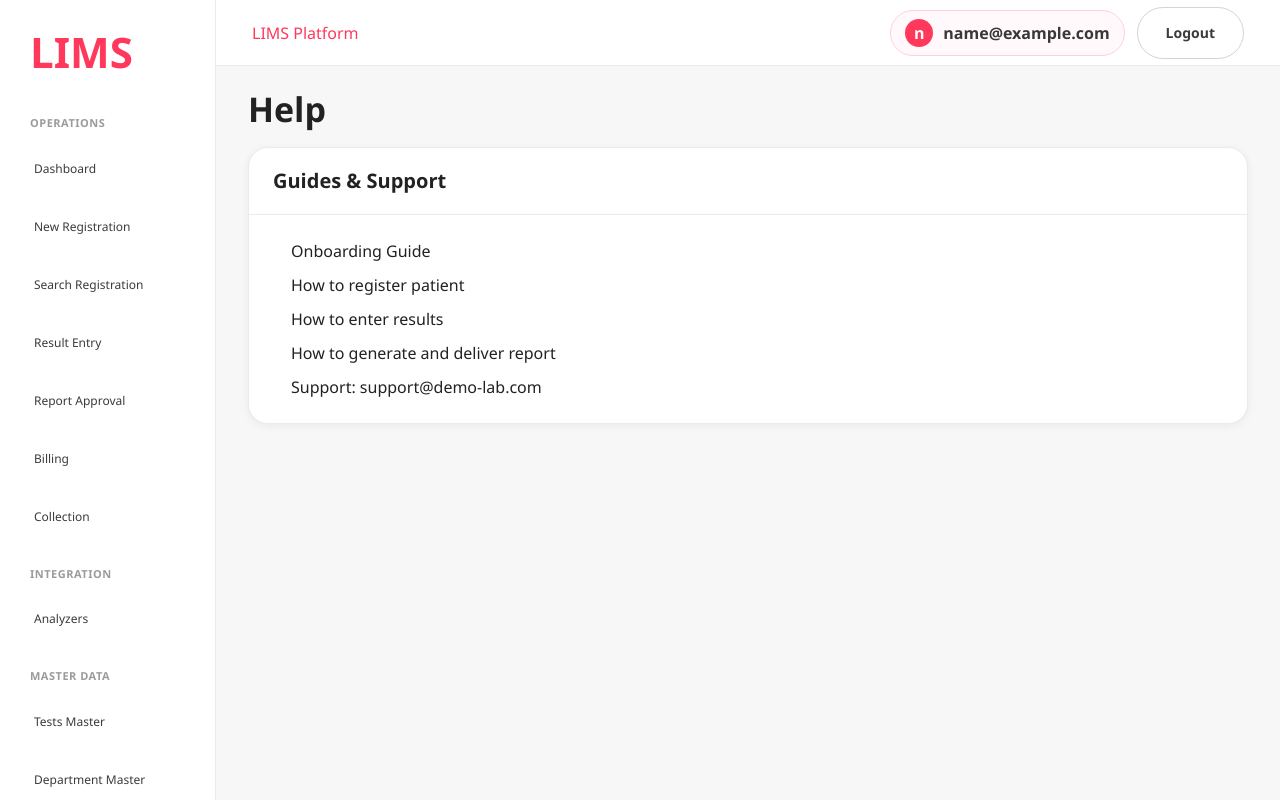
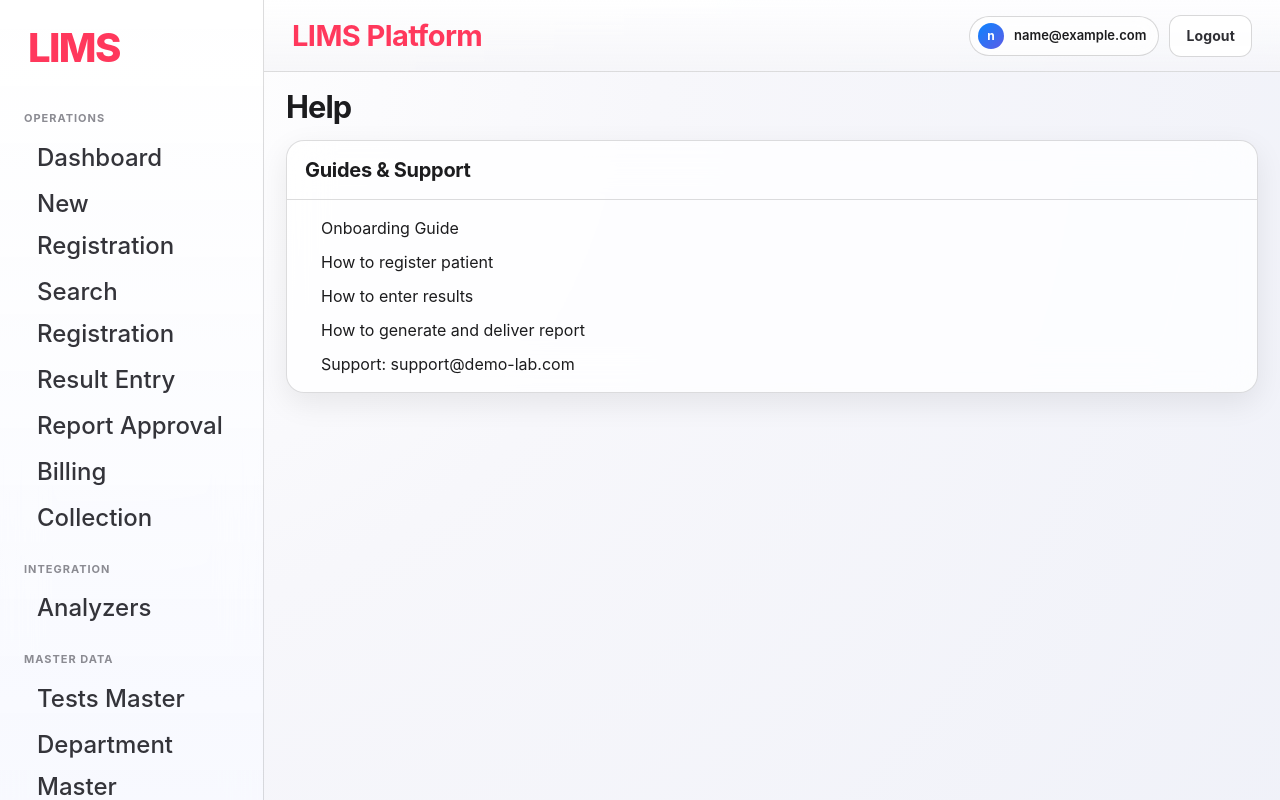
Before and after one commit to zestivalife/lims, a Next.js app in the folder frontend/: page /help in a window 1280 px wide. Shown: the top 800 px of the page. Built offline with nearby package versions, Linux system fonts and the light colour scheme; sample sign-in values are in the browser's storage.

Commit message:
Apply iOS-style global design system across LIMS

```diff
--- a/frontend/components/layout/Header.jsx
+++ b/frontend/components/layout/Header.jsx
@@ -6,37 +6,14 @@ export default function Header() {
   const user = getUser();
   return (
     <header className="header">
-      <div>{user?.tenantId ? 'Laboratory Information Management System' : 'LIMS Platform'}</div>
-      <div style={{ display: 'flex', alignItems: 'center', gap: 12 }}>
+      <div className="header-title">{user?.tenantId ? 'Laboratory Information Management System' : 'LIMS Platform'}</div>
+      <div className="header-user-wrap">
         {user ? (
-          <div
-            style={{
-              display: 'flex',
-              alignItems: 'center',
-              gap: 10,
-              border: '1px solid #ffd0da',
-              borderRadius: 999,
-              padding: '8px 14px',
-              color: '#383838',
-              background: '#fff9fb'
-            }}
-          >
-            <div
-              style={{
-                width: 28,
-                height: 28,
-                borderRadius: '50%',
-                background: '#ff385c',
-                color: '#fff',
-                display: 'grid',
-                placeItems: 'center',
-                fontWeight: 700,
-                textTransform: 'lowercase'
-              }}
-            >
+          <div className="header-user-chip">
+            <div className="header-user-avatar">
               {(user.email?.[0] || 'u').toLowerCase()}
             </div>
-            <span style={{ fontWeight: 600 }}>{user.email}</span>
+            <span className="header-user-email">{user.email}</span>
           </div>
         ) : null}
         {user ? (
--- a/frontend/components/layout/Sidebar.jsx
+++ b/frontend/components/layout/Sidebar.jsx
@@ -48,7 +48,7 @@ export default function Sidebar({ role = 'ADMIN' }) {
 
   return (
     <aside className="sidebar">
-      <div style={{ padding: '0 30px 12px', fontSize: 42, fontWeight: 800, color: '#ff385c' }}>LIMS</div>
+      <div className="sidebar-logo">LIMS</div>
       {sections.map((section) => (
         <div key={section}>
           <div className="sidebar-section">{section}</div>
--- a/frontend/styles/globals.css
+++ b/frontend/styles/globals.css
@@ -3,19 +3,22 @@
 @tailwind utilities;
 
 :root {
-  --color-primary: #ff385c;
-  --color-primary-dark: #e31c5f;
-  --color-dark: #222222;
-  --color-accent: #ffd8e1;
-  --color-bg: #f7f7f7;
-  --color-surface: #ffffff;
-  --color-text: #222222;
-  --color-muted: #6a6a6a;
-  --color-border: #ebebeb;
-  --color-success: #008a05;
-  --color-warning: #ffb400;
-  --color-error: #d93025;
-  --gradient-header: linear-gradient(90deg, #ffffff 0%, #ffffff 100%);
+  --color-primary: #0a84ff;
+  --color-primary-dark: #0066cc;
+  --color-dark: #1c1c1e;
+  --color-accent: #64d2ff;
+  --color-bg: #f2f2f7;
+  --color-surface: rgba(255, 255, 255, 0.78);
+  --color-surface-strong: #ffffff;
+  --color-text: #1c1c1e;
+  --color-muted: #6e6e73;
+  --color-border: rgba(60, 60, 67, 0.18);
+  --color-success: #30d158;
+  --color-warning: #ff9f0a;
+  --color-error: #ff453a;
+  --gradient-header: linear-gradient(180deg, rgba(255, 255, 255, 0.9) 0%, rgba(245, 245, 248, 0.82) 100%);
+  --glass-shadow: 0 10px 30px rgba(0, 0, 0, 0.08);
+  --glass-blur: blur(22px) saturate(170%);
 }
 
 * {
@@ -26,9 +29,12 @@ html,
 body {
   margin: 0;
   padding: 0;
-  font-family: 'Segoe UI', system-ui, -apple-system, sans-serif;
-  background: var(--color-bg);
+  font-family: 'SF Pro Text', 'SF Pro Display', -apple-system, BlinkMacSystemFont, 'Segoe UI', sans-serif;
+  background: radial-gradient(circle at 8% 5%, #ffffff 0, #f7f7fb 34%, #eef0f8 100%);
   color: var(--color-text);
+  text-rendering: optimizeLegibility;
+  -webkit-font-smoothing: antialiased;
+  -moz-osx-font-smoothing: grayscale;
 }
 
 a {
@@ -38,7 +44,7 @@ a {
 .app-shell {
   min-height: 100vh;
   display: grid;
-  grid-template-columns: 216px 1fr;
+  grid-template-columns: 264px minmax(0, 1fr);
 }
 
 .app-shell > section {
@@ -46,84 +52,143 @@ a {
 }
 
 .sidebar {
-  background: #ffffff;
-  color: var(--color-text);
+  background: linear-gradient(180deg, rgba(255, 255, 255, 0.84) 0%, rgba(245, 247, 255, 0.92) 100%);
+  backdrop-filter: var(--glass-blur);
   min-height: 100vh;
-  padding: 20px 0;
+  padding: 18px 0 24px;
   position: sticky;
   top: 0;
   border-right: 1px solid var(--color-border);
 }
 
+.sidebar-logo {
+  padding: 0 28px 14px;
+  font-size: 40px;
+  font-weight: 800;
+  letter-spacing: -0.04em;
+  color: #ff385c;
+}
+
 .sidebar-section {
   font-size: 11px;
   text-transform: uppercase;
-  color: #9b9b9b;
-  padding: 20px 30px 8px;
-  letter-spacing: 0.5px;
+  color: #8b8b92;
+  padding: 18px 24px 10px;
+  letter-spacing: 0.09em;
   font-weight: 700;
 }
 
 .sidebar a {
   display: block;
-  color: #3b3b3b;
+  color: #34343a;
   text-decoration: none;
-  height: 58px;
-  line-height: 58px;
-  padding: 0 30px;
-  border-left: 4px solid transparent;
-  border-radius: 0 999px 999px 0;
-  margin-right: 14px;
-  font-size: 12px;
+  min-height: 42px;
+  line-height: 42px;
+  padding: 0 22px;
+  border-left: 3px solid transparent;
+  border-radius: 14px;
+  margin: 0 12px 4px;
+  font-size: 15px;
   font-weight: 500;
+  transition: all 0.2s ease;
 }
 
 .sidebar a:hover {
-  background: #fff2f5;
+  background: rgba(10, 132, 255, 0.09);
+  color: #1f5ecf;
 }
 
 .sidebar a.active {
-  background: #ffe7ee;
+  background: rgba(10, 132, 255, 0.16);
   border-left-color: var(--color-primary);
-  color: var(--color-primary-dark);
+  color: #1f5ecf;
   font-weight: 700;
 }
 
 .header {
-  height: 66px;
-  background: #ffffff;
-  color: var(--color-primary);
+  height: 72px;
+  background: var(--gradient-header);
+  backdrop-filter: var(--glass-blur);
+  color: var(--color-text);
   display: grid;
   grid-template-columns: 1fr auto;
   align-items: center;
-  gap: 12px;
-  padding: 0 36px;
+  gap: 16px;
+  padding: 0 28px;
   border-bottom: 1px solid var(--color-border);
+  position: sticky;
+  top: 0;
+  z-index: 30;
+}
+
+.header-title {
+  font-size: 35px;
+  font-weight: 700;
+  letter-spacing: -0.02em;
+  color: #ff385c;
+}
+
+.header-user-wrap {
+  display: flex;
+  align-items: center;
+  gap: 10px;
+}
+
+.header-user-chip {
+  display: inline-flex;
+  align-items: center;
+  gap: 10px;
+  border: 1px solid rgba(60, 60, 67, 0.2);
+  border-radius: 999px;
+  padding: 6px 12px 6px 8px;
+  background: rgba(255, 255, 255, 0.7);
+  backdrop-filter: blur(10px);
+}
+
+.header-user-avatar {
+  width: 26px;
+  height: 26px;
+  border-radius: 50%;
+  background: linear-gradient(135deg, #0a84ff, #5e5ce6);
+  color: #fff;
+  display: grid;
+  place-items: center;
+  font-weight: 700;
+  text-transform: lowercase;
+  font-size: 12px;
+}
+
+.header-user-email {
+  font-weight: 600;
+  font-size: 13px;
 }
 
 .page {
-  max-width: 1400px;
+  width: 100%;
+  max-width: 1680px;
   margin: 0 auto;
-  padding: 24px 32px;
+  padding: 18px 22px 28px;
 }
 
 .page-title {
-  font-size: 34px;
-  line-height: 1.15;
-  margin: 0 0 18px;
-  font-weight: 700;
+  font-size: clamp(30px, 2.4vw, 44px);
+  line-height: 1.1;
+  margin: 0 0 16px;
+  letter-spacing: -0.03em;
+  font-weight: 750;
 }
 
 .section-title {
-  font-size: 22px;
+  font-size: 24px;
   font-weight: 700;
   margin: 0;
+  letter-spacing: -0.02em;
 }
 
 .grid-12 {
   display: grid;
   grid-template-columns: repeat(12, minmax(0, 1fr));
-  gap: 24px;
+  gap: 16px;
 }
 
 .grid-12 > * {
@@ -161,76 +226,89 @@ a {
 .ms-card {
   background: var(--color-surface);
   border: 1px solid var(--color-border);
-  box-shadow: 0 2px 8px rgba(0, 0, 0, 0.06);
-  border-radius: 20px;
+  box-shadow: var(--glass-shadow);
+  backdrop-filter: var(--glass-blur);
+  border-radius: 18px;
   overflow: hidden;
 }
 
 .ms-card-header {
   border-bottom: 1px solid var(--color-border);
-  padding: 18px 24px;
+  padding: 14px 18px;
   font-size: 20px;
   font-weight: 700;
+  letter-spacing: -0.015em;
 }
 
 .ms-card-body {
-  padding: 24px;
+  padding: 16px;
 }
 
 .ms-label {
   display: block;
-  margin-bottom: 8px;
+  margin-bottom: 7px;
   font-size: 12px;
   font-weight: 700;
-  letter-spacing: 0.5px;
+  letter-spacing: 0.06em;
   text-transform: uppercase;
-  color: #6a6a6a;
+  color: #6f6f76;
 }
 
 .ms-input,
 .ms-select,
 .ms-textarea {
   width: 100%;
-  height: 52px;
+  height: 44px;
   border: 1px solid var(--color-border);
-  border-radius: 18px;
-  padding: 0 20px;
-  background: #fff;
+  border-radius: 13px;
+  padding: 0 14px;
+  background: rgba(255, 255, 255, 0.9);
   color: var(--color-text);
-  font-size: 14px;
+  font-size: 16px;
+  transition: border-color 0.2s ease, box-shadow 0.2s ease, background 0.2s ease;
 }
 
 .ms-select {
   appearance: none;
-  background-image: linear-gradient(45deg, transparent 50%, var(--color-muted) 50%),
-    linear-gradient(135deg, var(--color-muted) 50%, transparent 50%);
-  background-position: calc(100% - 20px) 23px, calc(100% - 14px) 23px;
+  background-image: linear-gradient(45deg, transparent 50%, #8f8f96 50%),
+    linear-gradient(135deg, #8f8f96 50%, transparent 50%);
+  background-position: calc(100% - 18px) 19px, calc(100% - 12px) 19px;
   background-size: 6px 6px, 6px 6px;
   background-repeat: no-repeat;
   padding-right: 32px;
 }
 
 .ms-textarea {
-  min-height: 140px;
-  padding: 14px 20px;
+  min-height: 100px;
+  height: auto;
+  padding: 10px 14px;
+  resize: vertical;
 }
 
 .ms-input:focus,
 .ms-select:focus,
 .ms-textarea:focus {
   outline: none;
-  border-color: var(--color-primary);
-  box-shadow: 0 0 0 1px var(--color-primary);
+  border-color: rgba(10, 132, 255, 0.7);
+  box-shadow: 0 0 0 4px rgba(10, 132, 255, 0.16);
+  background: #fff;
 }
 
 .ms-btn {
-  height: 52px;
-  border-radius: 999px;
+  min-height: 42px;
+  height: 42px;
+  border-radius: 12px;
   border: 1px solid transparent;
-  padding: 6px 28px;
+  padding: 6px 16px;
   font-size: 14px;
-  font-weight: 600;
+  font-weight: 700;
+  letter-spacing: 0.01em;
   cursor: pointer;
+  transition: transform 0.12s ease, filter 0.2s ease;
+}
+
+.ms-btn:active {
+  transform: scale(0.98);
 }
 
 .ms-btn-primary {
@@ -239,17 +317,17 @@ a {
 }
 
 .ms-btn-primary:hover {
-  filter: brightness(0.96);
+  filter: brightness(0.95);
 }
 
 .ms-btn-secondary {
-  background: #fff;
-  color: #3c3c3c;
-  border-color: #d4d4d4;
+  background: rgba(255, 255, 255, 0.9);
+  color: #2f2f34;
+  border-color: rgba(60, 60, 67, 0.2);
 }
 
 .ms-btn-danger {
-  background: var(--color-error);
+  background: linear-gradient(135deg, #ff6b61, var(--color-error));
   color: #fff;
 }
 
@@ -262,45 +340,47 @@ a {
   overflow-x: auto;
   max-width: 100%;
   border: 1px solid var(--color-border);
-  border-radius: 18px;
+  border-radius: 14px;
+  background: rgba(255, 255, 255, 0.78);
 }
 
 .ms-table {
   width: 100%;
   border-collapse: collapse;
   min-width: 700px;
-  table-layout: fixed;
+  table-layout: auto;
 }
 
 .ms-table th {
-  background: #fafafa;
-  color: #4a4a4a;
-  padding: 12px;
+  background: rgba(245, 245, 248, 0.82);
+  color: #4a4a50;
+  padding: 10px 12px;
   text-align: left;
   font-size: 12px;
   text-transform: uppercase;
-  letter-spacing: 0.5px;
-  min-width: 110px;
+  letter-spacing: 0.04em;
+  min-width: 100px;
+  border-bottom: 1px solid var(--color-border);
 }
 
 .ms-table td {
-  padding: 12px;
-  border-bottom: 1px solid var(--color-border);
+  padding: 11px 12px;
+  border-bottom: 1px solid rgba(60, 60, 67, 0.08);
   font-size: 14px;
   word-break: break-word;
   overflow-wrap: anywhere;
 }
 
 .ms-table tbody tr:nth-child(odd) {
-  background: #fff;
+  background: rgba(255, 255, 255, 0.8);
 }
 
 .ms-table tbody tr:nth-child(even) {
-  background: #fcfcfc;
+  background: rgba(249, 249, 251, 0.82);
 }
 
 .ms-table tbody tr:hover {
-  background: #fff2f5;
+  background: rgba(10, 132, 255, 0.09);
 }
 
 .ms-badge {
@@ -325,8 +405,9 @@ a {
 
 .kpi-value {
   font-size: 34px;
-  color: var(--color-primary-dark);
-  font-weight: 700;
+  color: #0076ff;
+  font-weight: 800;
+  letter-spacing: -0.03em;
 }
 
 .abnormal-row td:first-child {
@@ -350,7 +431,7 @@ a {
 
 .filter-grid {
   display: grid;
-  grid-template-columns: repeat(4, minmax(180px, 1fr));
+  grid-template-columns: repeat(4, minmax(160px, 1fr));
   gap: 12px;
   align-items: end;
 }
@@ -358,16 +439,16 @@ a {
 .ms-form-grid {
   display: grid;
   grid-template-columns: repeat(12, minmax(0, 1fr));
-  gap: 16px;
+  gap: 12px;
 }
 
 .ms-section {
   display: grid;
-  gap: 16px;
+  gap: 14px;
 }
 
 .compact-page {
-  height: calc(100vh - 120px);
+  height: calc(100vh - 96px);
   overflow: hidden;
 }
 
@@ -377,14 +458,14 @@ a {
 }
 
 .compact-card-body {
-  max-height: calc(100vh - 290px);
+  max-height: calc(100vh - 230px);
   overflow: auto;
 }
 
 .ms-actions {
   display: flex;
   justify-content: flex-end;
-  gap: 12px;
+  gap: 10px;
   flex-wrap: wrap;
 }
 
@@ -401,32 +482,33 @@ a {
   padding: 10px;
   border: 1px solid var(--color-border);
   border-radius: 12px;
+  background: rgba(255, 255, 255, 0.75);
 }
 
 .tabs-row {
   display: inline-grid;
   grid-auto-flow: column;
-  gap: 8px;
-  background: #fff7f9;
-  border: 1px solid #ffd5e1;
+  gap: 6px;
+  background: rgba(255, 255, 255, 0.8);
+  border: 1px solid var(--color-border);
   border-radius: 999px;
-  padding: 6px;
+  padding: 4px;
 }
 
 .tab-btn {
-  height: 38px;
+  height: 34px;
   border: 0;
   border-radius: 999px;
   background: transparent;
-  color: #6a6a6a;
+  color: #66666d;
   font-size: 13px;
   font-weight: 700;
-  padding: 0 18px;
+  padding: 0 16px;
   cursor: pointer;
 }
 
 .tab-btn.active {
-  background: linear-gradient(135deg, var(--color-primary), var(--color-primary-dark));
+  background: linear-gradient(135deg, #0a84ff, #5e5ce6);
   color: #fff;
 }
 
@@ -434,8 +516,8 @@ a {
   display: grid;
   grid-auto-flow: column;
   justify-content: start;
-  gap: 18px;
-  min-height: 52px;
+  gap: 14px;
+  min-height: 44px;
   align-items: center;
 }
 
@@ -450,13 +532,13 @@ a {
 .check-grid {
   display: grid;
   grid-template-columns: repeat(2, minmax(0, 1fr));
-  gap: 10px;
-  max-height: 460px;
+  gap: 8px;
+  max-height: 320px;
   overflow: auto;
   border: 1px solid var(--color-border);
-  border-radius: 16px;
-  padding: 12px;
-  background: #fff;
+  border-radius: 14px;
+  padding: 10px;
+  background: rgba(255, 255, 255, 0.86);
 }
 
 .check-item {
@@ -465,7 +547,7 @@ a {
   column-gap: 8px;
   row-gap: 2px;
   align-items: start;
-  border: 1px solid #f0f0f0;
+  border: 1px solid rgba(60, 60, 67, 0.1);
   border-radius: 10px;
   padding: 8px;
   background: #fff;
@@ -479,29 +561,29 @@ a {
 
 .check-item small {
   grid-column: 2;
-  color: #737373;
+  color: #737379;
   font-size: 12px;
 }
 
 .icon-btn {
-  height: 36px;
-  width: 36px;
+  height: 34px;
+  width: 34px;
   border: 1px solid var(--color-border);
   border-radius: 999px;
-  background: #fff;
+  background: rgba(255, 255, 255, 0.92);
   cursor: pointer;
 }
 
 .icon-btn:hover {
   border-color: var(--color-primary);
-  background: #fff2f5;
+  background: rgba(10, 132, 255, 0.08);
 }
 
 .ms-modal-overlay {
   position: fixed;
   inset: 0;
-  background: rgba(0, 0, 0, 0.45);
-  backdrop-filter: blur(2px);
+  background: rgba(16, 16, 18, 0.28);
+  backdrop-filter: blur(6px);
   display: grid;
   place-items: center;
   z-index: 2000;
@@ -525,10 +607,11 @@ a {
 }
 
 .toast-item {
-  border-radius: 8px;
+  border-radius: 12px;
   border: 1px solid var(--color-border);
-  background: #fff;
-  box-shadow: 0 8px 20px rgba(0, 0, 0, 0.16);
+  background: rgba(255, 255, 255, 0.9);
+  backdrop-filter: blur(12px);
+  box-shadow: 0 10px 28px rgba(0, 0, 0, 0.14);
   padding: 12px 14px;
   display: grid;
   gap: 4px;
@@ -599,7 +682,55 @@ a {
   }
 }
 
-@media (max-width: 1024px) {
+@media (max-width: 1280px) {
+  .sidebar a {
+    font-size: 24px;
+  }
+
+  .header-title {
+    font-size: 29px;
+  }
+
+  .grid-12 {
+    gap: 14px;
+  }
+}
+
+@media (max-width: 1100px) {
+  .app-shell {
+    grid-template-columns: 96px minmax(0, 1fr);
+  }
+
+  .sidebar-logo {
+    font-size: 24px;
+    padding: 0 16px 12px;
+  }
+
+  .sidebar-section {
+    display: none;
+  }
+
+  .sidebar a {
+    margin: 0 8px 6px;
+    padding: 0 10px;
+    font-size: 11px;
+    line-height: 1.2;
+    min-height: 48px;
+    display: grid;
+    align-content: center;
+  }
+
+  .header {
+    height: 66px;
+    padding: 0 16px;
+  }
+
+  .header-title {
+    font-size: 24px;
+  }
+}
+
+@media (max-width: 900px) {
   .grid-12 {
     grid-template-columns: repeat(2, minmax(0, 1fr));
   }
@@ -613,6 +744,14 @@ a {
   .span-3 {
     grid-column: span 2;
   }
+
+  .filter-grid {
+    grid-template-columns: repeat(2, minmax(0, 1fr));
+  }
+
+  .page {
+    padding: 14px;
+  }
 }
 
 @media (max-width: 768px) {
@@ -623,20 +762,52 @@ a {
   .sidebar {
     min-height: auto;
     position: static;
+    border-right: 0;
+    border-bottom: 1px solid var(--color-border);
+    padding: 12px;
+    display: grid;
+    grid-template-columns: repeat(2, minmax(0, 1fr));
+    gap: 6px;
+  }
+
+  .sidebar-logo {
+    grid-column: span 2;
+    font-size: 28px;
+    padding: 0 4px 6px;
   }
 
   .sidebar a {
-    font-size: 16px;
-    height: 42px;
-    line-height: 42px;
+    margin: 0;
+    font-size: 12px;
+    min-height: 36px;
+    line-height: 36px;
+    border-radius: 10px;
+    border-left: 0;
+    padding: 0 10px;
   }
 
-  .sidebar-section {
-    font-size: 11px;
+  .sidebar a.active {
+    border-left: 0;
+  }
+
+  .header {
+    position: static;
+    grid-template-columns: 1fr;
+    height: auto;
+    padding: 10px 12px;
+  }
+
+  .header-title {
+    font-size: 20px;
+  }
+
+  .header-user-wrap {
+    justify-content: space-between;
   }
 
   .grid-12 {
     grid-template-columns: 1fr;
+    gap: 12px;
   }
 
   .span-12,
@@ -650,7 +821,7 @@ a {
   }
 
   .filter-grid {
-    grid-template-columns: repeat(1, minmax(0, 1fr));
+    grid-template-columns: 1fr;
   }
 
   .ms-result-row {
@@ -659,16 +830,13 @@ a {
 
   .check-grid {
     grid-template-columns: 1fr;
+    max-height: 260px;
   }
 
   .radio-row {
     grid-auto-flow: row;
     justify-content: start;
     gap: 8px;
-  }
-
-  .page {
-    padding: 16px;
   }
 
   .compact-page {
@@ -682,7 +850,7 @@ a {
   }
 
   .page-title {
-    font-size: 34px;
+    font-size: 32px;
   }
 
   .ms-input,
@@ -700,7 +868,7 @@ a {
   }
 
   .toast-root {
-    top: 64px;
+    top: 54px;
     left: 12px;
     right: 12px;
     width: auto;
```
